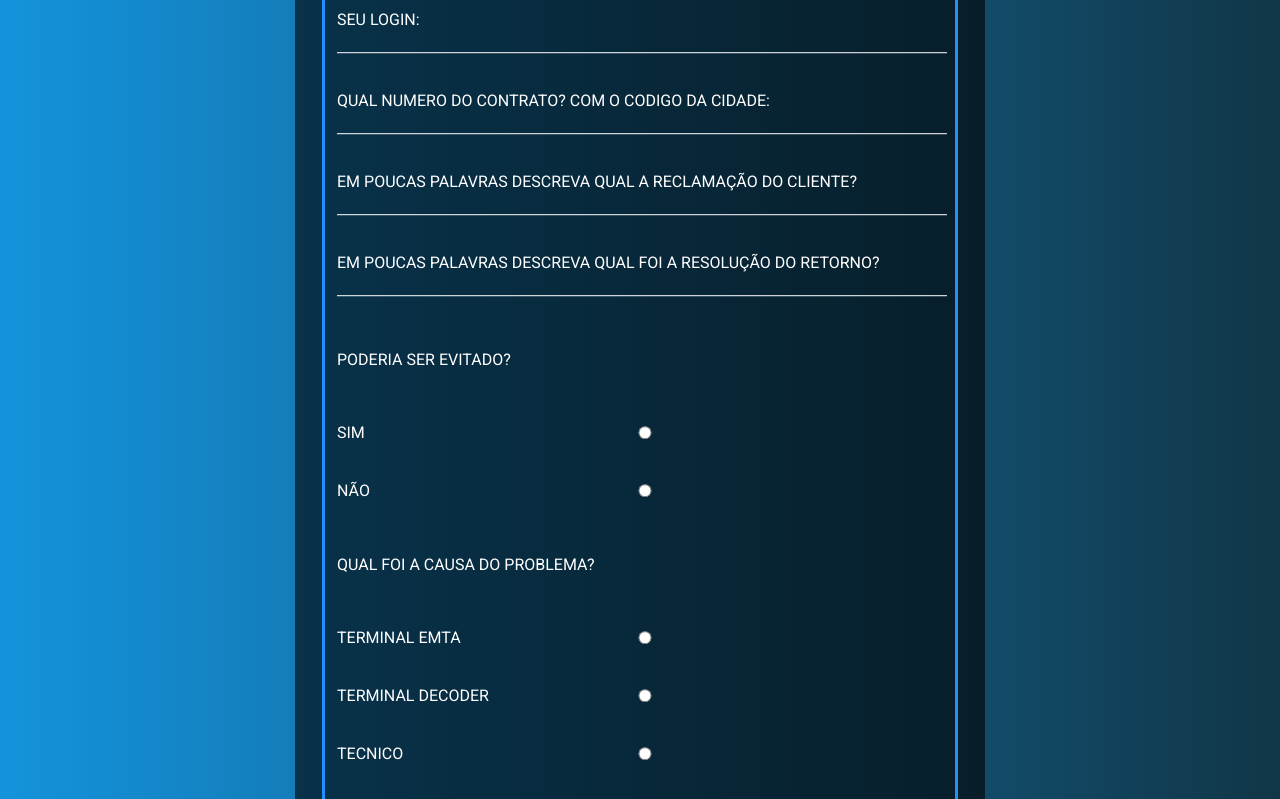
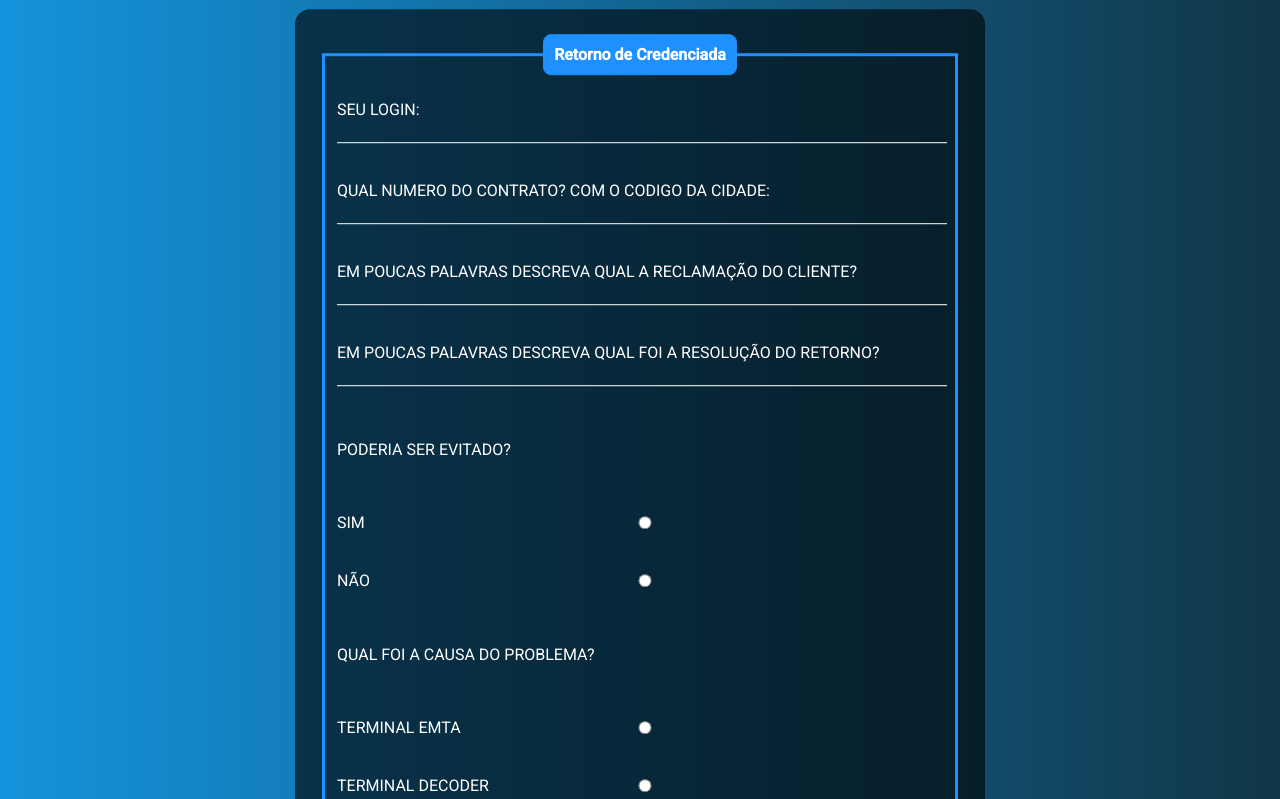
Before and after one commit to jucaodamontanha/TecX, a plain HTML site: page forms/index.html in a window 1280 px wide. Shown: the top 799 px of the page. Drawn offline with Linux system fonts and the light colour scheme; a web font is replaced by a local one.

Commit message:
correcao da altura do formulario

```diff
--- a/forms/styles.css
+++ b/forms/styles.css
@@ -8,14 +8,14 @@ body{
 .box{
     color: white;
     position: absolute;
-    top: 50%;
+    top: 70%;
     left: 50%;
     transform: translate(-50%,-50%);
     background-color: rgba(0, 0, 0, 0.6);
     padding: 25px;
     border-radius: 15px;
     width: 50%;
-    margin-top: 90px;
+    margin-top: 20px;
 
 }
 fieldset{
```
